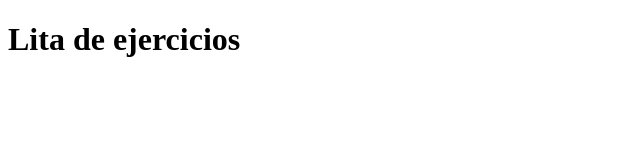
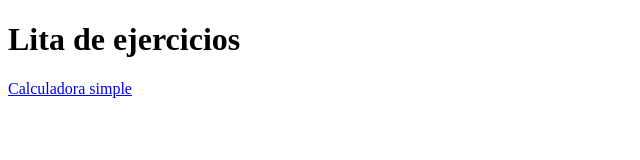
Before and after one commit to jarcilales/htmlExercises, a plain HTML site: page index.html in a window 1280 px wide. Shown: the whole page, without its empty margins (0-640 px from the left). Drawn offline with Linux system fonts and the light colour scheme.

Commit message:
correcion del anterior

```diff
--- a/index.html
+++ b/index.html
@@ -7,6 +7,6 @@
 </head>
 <body>
     <h1>Lita de ejercicios</h1>
-    <a href="calculadora-simple/index.html"></a>
+    <a href="calculadora-simple/index.html">Calculadora simple</a>
 </body>
 </html>
```
